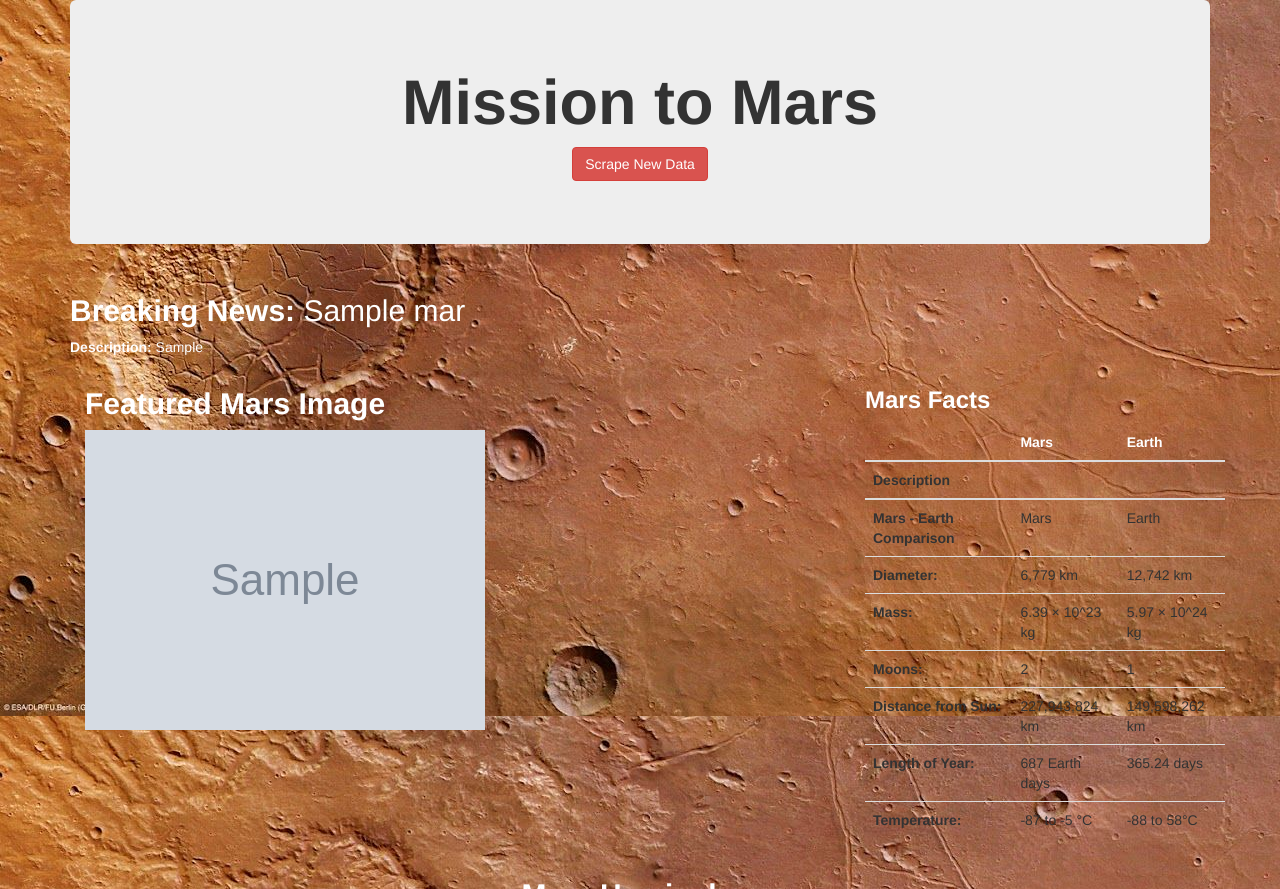
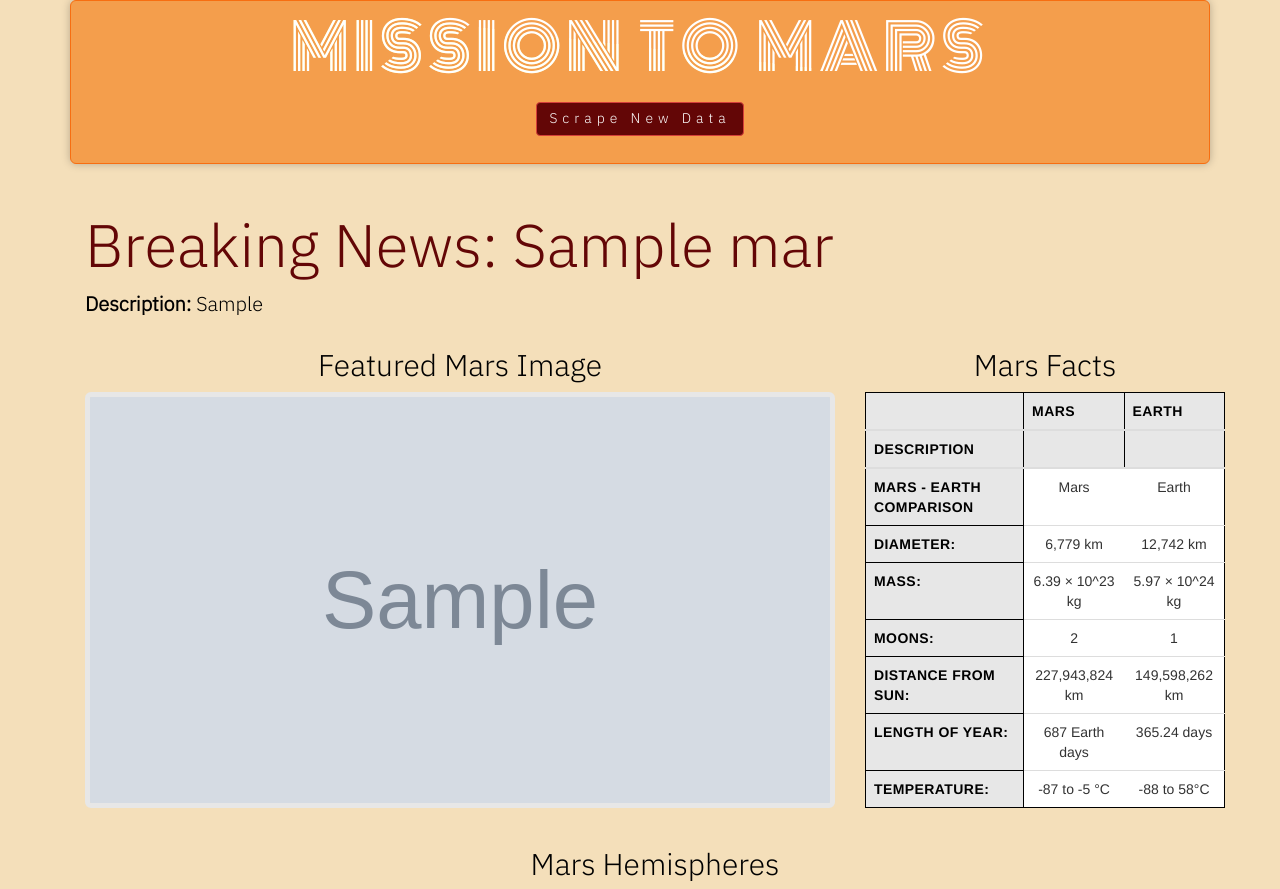
Before and after one commit to RaulMaya/Mars-Mission-Scraping, a Flask app: page / in a window 1280 px wide. Shown: the top 889 px of the page. Run offline with Flask 2, Linux system fonts and the light colour scheme; grey boxes marked "Sample" are stand-in pictures; a database or web service that is not in the repository returns one stand-in record (values such as "Sample title"); some libraries are stand-ins or nearby versions.

Commit message:
Improving Web Scrapper Visualization

```diff
--- /dev/null
+++ b/static/style.css
@@ -0,0 +1,110 @@
+@import url("https://fonts.googleapis.com/css?family=Monoton");
+
+@import url('https://fonts.googleapis.com/css2?family=IBM+Plex+Sans+Arabic:wght@300&family=Open+Sans:wght@500&display=swap');
+
+body{
+  background-color: #F4DFBA;
+}
+.jumbotron {
+  width: 100%;
+  height: 100%;
+  justify-content: center;
+  align-items: center;
+  font-family: "Monoton", Helvetica, sans-serif;
+  background: #F49E4C;
+  letter-spacing: 5px;
+  padding: 12px;
+  box-shadow: 0px 0px 9px 0px rgba(0, 0, 0, 0.25);
+  color: rgb(255, 255, 255);
+  border: 1.5px solid #F76E11;
+}
+
+
+h1 {
+  display: inline;
+  font-size: 15vw;
+  text-transform: uppercase;
+  color: #F49E4C;
+}
+@media (min-width: 700px) {
+  h1 {
+    font-size: 9vw;
+  }
+}
+@media (min-width: 1400px) {
+  h1 {
+    font-size: 150px;
+  }
+}
+
+@supports (-webkit-background-clip: text) {
+  h1 {
+    color: transparent;
+    background: linear-gradient(7deg, #F5EE9E 50%, #F49E4C 0);
+    -webkit-background-clip: text;
+  }
+}
+
+.btn{
+  margin-top: 20px;
+  background-color:#630606 ;
+}
+
+
+th {
+  background-color: #e7e7e7;
+  font-size: 14px;
+  text-transform: uppercase;
+  letter-spacing: 0.03em;
+  color: black;
+  border: 1px solid #000000
+}
+tr {
+  background-color: #ffffff;
+
+  border: 1px solid #000000
+}
+
+
+.card{
+  background-color: #e7e7e7;
+  border-radius: 6px;
+  border: 1px solid #630606
+}
+
+.card-img-top{
+  width: 23rem;
+  padding-top: 10px;
+
+}
+
+.title-class{
+  color: #630606;
+  font-family: 'IBM Plex Sans Arabic', sans-serif;
+  font-size: 6rem;
+}
+
+.titles{
+  color: #000000;
+  font-family: 'IBM Plex Sans Arabic', sans-serif;
+  font-size: 3rem;
+}
+
+.my-img{
+  width: 75rem;
+  height: 41.60rem;
+  border: 5px solid #e7e7e7;
+  border-radius: 6px;
+}
+
+p{
+  color: #000000;
+  font-family: 'IBM Plex Sans Arabic', sans-serif;
+  font-size: 1.25rem;
+}
+
+.desc{
+  color: #000000;
+  font-family: 'IBM Plex Sans Arabic', sans-serif;
+  font-size: 2rem;
+}
--- a/templates/index.html
+++ b/templates/index.html
@@ -7,29 +7,32 @@
   <meta http-equiv="X-UA-Compatible" content="ie=edge">
   <title>Mission To Mars</title>
   <link rel="stylesheet" href="https://maxcdn.bootstrapcdn.com/bootstrap/3.3.7/css/bootstrap.min.css">
-  <link rel="stylesheet" href="my_style.css">
+  <link rel="stylesheet" href="../static/style.css">
+  <link rel="icon" type="image/x-icon" href="../static/3D_Mars.png">
 </head>
 
 <body>
-  <div class="container">
+
+  <div  class="container">
     <div class="jumbotron text-center">
-      <h1><b>Mission to Mars</b></h1>
+      <h1>Mission to Mars</h1>
+      <br>
       <p><a class="btn btn-primary btn-danger" href="/scrape" role="button">Scrape New Data</a></p>
     </div>
     <div class="container">
         <div class="row">
-            <div class="col">
-                <h2><b>Breaking News:</b> {{ mars.News_Title }}</h2>
-                <p><b>Description:</b> {{ mars.News_Paragraph }}</p>
+            <div class="col col-lg-12">
+                <h2 class="title-class">Breaking News: {{ mars.News_Title }}</h2>
+                <p class="desc"><b>Description:</b> {{ mars.News_Paragraph }}</p>
             </div>
         </div>
         <div class="row">
-            <div class="col col-lg-8">
-                <h2><b>Featured Mars Image</b></h2>
-                <p><img src="{{ mars.Featured_Image_Url }}" alt="featured_imaged"></p>
+            <div class="col col-lg-8 text-center">
+                <h2 class="titles">Featured Mars Image</h2>
+                <img src="{{ mars.Featured_Image_Url }}" class = 'my-img' alt="featured_imaged">
             </div>
-            <div class="col col-lg-4">
-                <h3><b>Mars Facts</b></h3>
+            <div class="col col-lg-4 text-center">
+              <h2 class="titles">Mars Facts</h2>
                 <table class="table table-dark">
                   <thead>
                     <tr style="color: #FFFFFF; text-align: center;">
@@ -85,42 +88,38 @@
         </div>
         <div class="row">
             <div class="col text-center">
-                <h2><b>Mars Hemispheres</b></h2>
+              <h2 class="titles">Mars Hemispheres</h2>
             </div>
         </div>
         <div class="col col-lg-3">
-            <div class="card">
-              <img src="{{ mars.Cerberus_Link }}" class="card-img-top imgpad" alt="Cerberus" style="width: 25rem;">
+            <div class="card text-center">
+              <img src="{{ mars.Cerberus_Link }}" class="card-img-top imgpad" alt="Cerberus">
               <div class="card-body">
-                <h5 class="card-title">Cerberus</h5>
-                <p class="card-text">{{ mars.Cerberus }}</p>
+                <p class="card-title">{{ mars.Cerberus }}</p>
               </div>
             </div>
           </div>
           <div class="col col-lg-3">
-            <div class="card">
-              <img src="{{ mars.Schiaparelli_Link }}" class="card-img-top imgpad" alt="Schiaparelli" style="width: 25rem;">
+            <div class="card text-center">
+              <img src="{{ mars.Schiaparelli_Link }}" class="card-img-top imgpad" alt="Schiaparelli">
               <div class="card-body">
-                <h5 class="card-title">Schiaparelli</h5>
-                <p class="card-text">{{ mars.Schiaparelli }}</p>
+                <p class="card-title">{{ mars.Schiaparelli }}</p>
               </div>
             </div>
           </div>
           <div class="col col-lg-3">
-            <div class="card">
-              <img src="{{ mars.Syrtis_Link }}" class="card-img-top imgpad" alt="Syrtis Major" style="width: 25rem;">
+            <div class="card text-center">
+              <img src="{{ mars.Syrtis_Link }}" class="card-img-top imgpad" alt="Syrtis Major" >
               <div class="card-body">
-                <h5 class="card-title">Syrtis Major</h5>
-                <p class="card-text">{{ mars.Syrtis }}</p>
+                <p class="card-title">{{ mars.Syrtis }}</p>
               </div>
             </div>
           </div>
           <div class="col col-lg-3">
-            <div class="card">
-              <img src="{{ mars.Valles_Link }}" class="card-img-top imgpad" alt="Valles Marineris" style="width: 25rem;">
+            <div class="card text-center">
+              <img src="{{ mars.Valles_Link }}" class="card-img-top imgpad" alt="Valles Marineris" >
               <div class="card-body">
-                <h5 class="card-title">Valles Marineris</h5>
-                <p class="card-text">{{ mars.Valles }}</p>
+                <p class="card-title">{{ mars.Valles }}</p>
               </div>
             </div>
           </div>
--- a/templates/my_style.css
+++ /dev/null
@@ -1,20 +0,0 @@
-body {
- background-image: url("mars_background.jpg");
- background-color: #E45E20;
-}
-
-h2 {
-  color: #FFFFFF;
-}
-
-p {
-  color: #FFFFFF;
-}
-
-h3 {
-  color: #FFFFFF;
-}
-
-h5 {
-  color: #FFFFFF;
-}
```
Also changed, not shown: static/3D_Mars.png (added), static/mars_background-LAPTOP-BUGT0FVP.jpg (added), static/mars_background.jpg (added), templates/mars_background.jpg (deleted).
